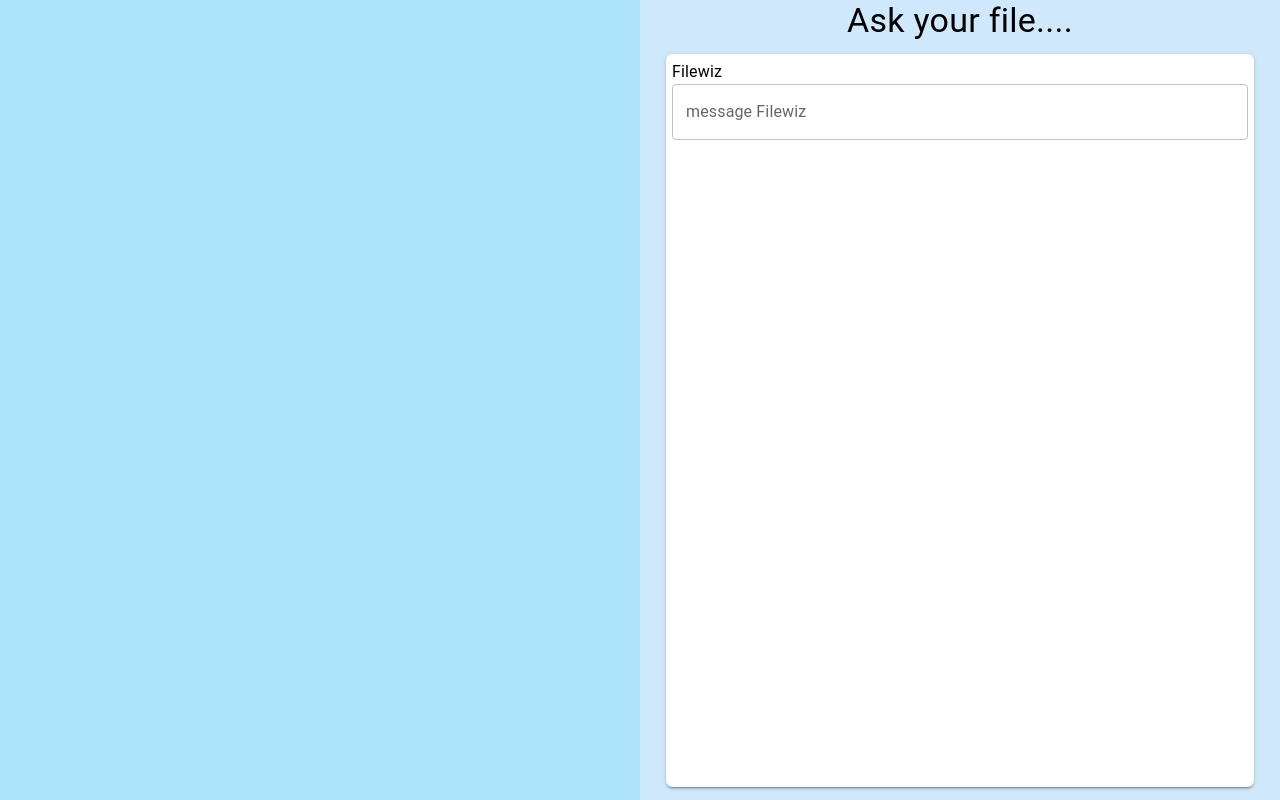
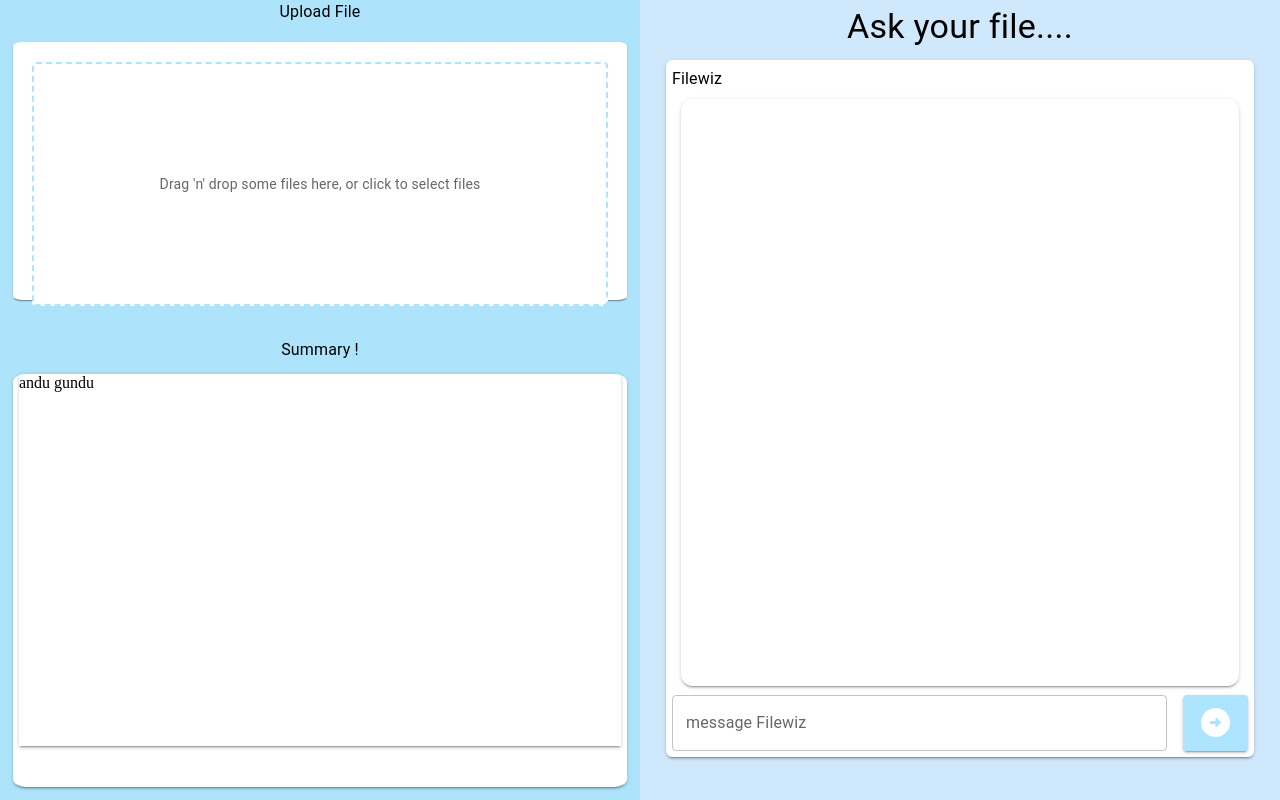
Before and after one commit to YakshitPoojary/GodrejCaseStudy, a React (Create React App) app in the folder godrej_ui/: page / in a window 1280 px wide. Built offline with nearby package versions, Linux system fonts and the light colour scheme.

Commit message:
Godrej ui code

```diff
--- a/godrej_ui/package.json
+++ b/godrej_ui/package.json
@@ -6,12 +6,14 @@
     "@emotion/react": "^11.11.4",
     "@emotion/styled": "^11.11.5",
     "@fontsource/roboto": "^5.0.13",
+    "@mui/icons-material": "^5.16.4",
     "@mui/material": "^5.16.4",
     "@testing-library/jest-dom": "^5.17.0",
     "@testing-library/react": "^13.4.0",
     "@testing-library/user-event": "^13.5.0",
     "react": "^18.3.1",
     "react-dom": "^18.3.1",
+    "react-dropzone": "^14.2.3",
     "react-scripts": "5.0.1",
     "web-vitals": "^2.1.4"
   },
--- a/godrej_ui/src/components/chat.jsx
+++ b/godrej_ui/src/components/chat.jsx
@@ -1,16 +1,22 @@
 import { Box, Typography } from '@mui/material'
 import React from 'react'
 import TextField from '@mui/material/TextField';
+import Button from '@mui/material/Button';
+import Stack from '@mui/material/Stack';
+import ArrowCircleRightRoundedIcon from '@mui/icons-material/ArrowCircleRightRounded';
 const Chat = () => {
   return (
-    <Box sx={{width: '100%', display:'flex',flexDirection:'column',alignItems:'center',mt:'2',height:'100vh' }}>
-      <Typography variant="h4" gutterBottom sx={{mt:'2'}}>
+    <Box sx={{width: '100%', display:'flex',flexDirection:'column',alignItems:'center',mt:'2',height:'95vh' }}>
+      <Typography variant="h4" gutterBottom sx={{mt:'2',paddingTop:'1%'}}>
         Ask your file....
     </Typography>
     <Box sx={{ width: "90%", bgcolor: '#ffffff', height: '90%', borderRadius:'1%', padding:'1%',boxShadow:'2', display: 'flex', flexDirection: 'column'}}>
         <Typography variant="body1">Filewiz</Typography>
-
-       <TextField fullWidth label="message Filewiz" id="fullWidth"/>
+        <Box sx={{flex:'1',boxShadow:'2',borderRadius:'2%',margin:'1.5%',overflowY:'scroll'}}></Box>
+        <Stack spacing={2} direction="row">
+        <TextField fullWidth label="message Filewiz" id="fullWidth" sx={{width:'90%'}}/>
+        <Button variant="contained" sx={{bgcolor:'#ade4ff'}}><ArrowCircleRightRoundedIcon fontSize='large' ></ArrowCircleRightRoundedIcon></Button>
+    </Stack>
       </Box>
     </Box>
   )
--- /dev/null
+++ b/godrej_ui/src/components/fileupload.jsx
@@ -0,0 +1,50 @@
+import React from 'react';
+import { Box, Typography } from '@mui/material';
+import Dropzone from 'react-dropzone';
+
+const Fileupload = () => {
+  const dropzoneStyle = {
+    display: 'flex',
+    alignItems: 'center',
+    justifyContent: 'center',
+    border: '2px dashed #ade4ff',
+    borderRadius: '4px',
+    backgroundColor: '#ffffff',
+    height: '30vh',
+    cursor: 'pointer'
+  };
+
+  const dropzoneActiveStyle = {
+    border: '2px dashed #3f51b5',
+  };
+
+  return (<Box sx={{display:'flex', flexDirection:'column', alignItems:'center', width:'100%', height:'45%'}}>
+  <Typography variant="body1" gutterBottom>
+    Upload File
+  </Typography>
+    <Box sx={{ height: '65%',width:'90%', padding: '3%', bgcolor:'#ffffff',borderRadius:'1.5%',boxShadow:'1', m:'2%'}}>
+      <Dropzone onDrop={acceptedFiles => console.log(acceptedFiles)}>
+        {({ getRootProps, getInputProps, isDragActive }) => (
+          <section>
+            <div
+              {...getRootProps()}
+              style={{
+                ...dropzoneStyle,
+                ...(isDragActive ? dropzoneActiveStyle : {})
+              }}
+            >
+              <input {...getInputProps()} />
+              <Typography variant="body2" color="textSecondary">
+                Drag 'n' drop some files here, or click to select files
+              </Typography>
+            </div>
+          </section>
+        )}
+      </Dropzone>
+    </Box>
+    </Box>
+  );
+};
+
+
+export default Fileupload;
--- a/godrej_ui/src/components/homepage.jsx
+++ b/godrej_ui/src/components/homepage.jsx
@@ -1,12 +1,20 @@
 import React from 'react'
-import Box from '@mui/material/Box';
+import { Box, Typography } from '@mui/material';
 import Chat from './chat';
+import Fileupload from './fileupload';
+import Summary from './summary';
 const Homepage = () => {
 
 
   return (<>
     <Box sx={{display: 'flex', flexDirection:'row',height:'100vh'}}>
-        <Box sx={{ bgcolor: '#ade4fc', height: '100vh',flex:'1'}} />
+        <Box sx={{ bgcolor: '#ade4fc', height: '100vh',flex:'1', display: 'flex', flexDirection:'column', alignItems:'center'}} >
+      <Fileupload/>
+      <Typography>
+            Summary !
+        </Typography>
+      <Summary/>
+        </Box>
         <Box sx={{ bgcolor: '#cfe8fc', height: '100vh',flex:'1'}} >
             <Chat/>
         </Box>
--- /dev/null
+++ b/godrej_ui/src/components/summary.jsx
@@ -0,0 +1,16 @@
+import React from 'react'
+import { Box, Typography} from '@mui/material'
+
+const Summary = () => {
+  return (
+    <Box sx={{bgcolor:'#ffffff', display:'flex',flexDirection:'column',borderRadius:'2%',boxShadow:'2',width:'96%',height:'100%', alignItems:'center',m:'2%'}}>
+
+        <Box sx={{boxShadow:'2', height:'90%',width:'98%',}}>
+        andu gundu
+        </Box>
+    </Box>
+
+  )
+}
+
+export default Summary
```
Also changed, not shown: 1 other file (tests, documents, lock files or other folders).
